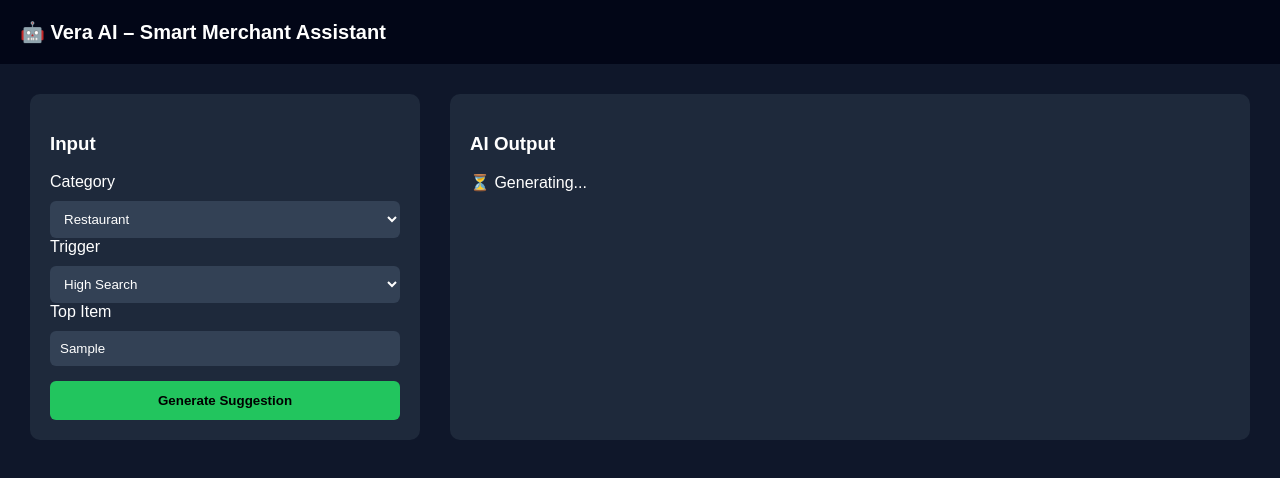
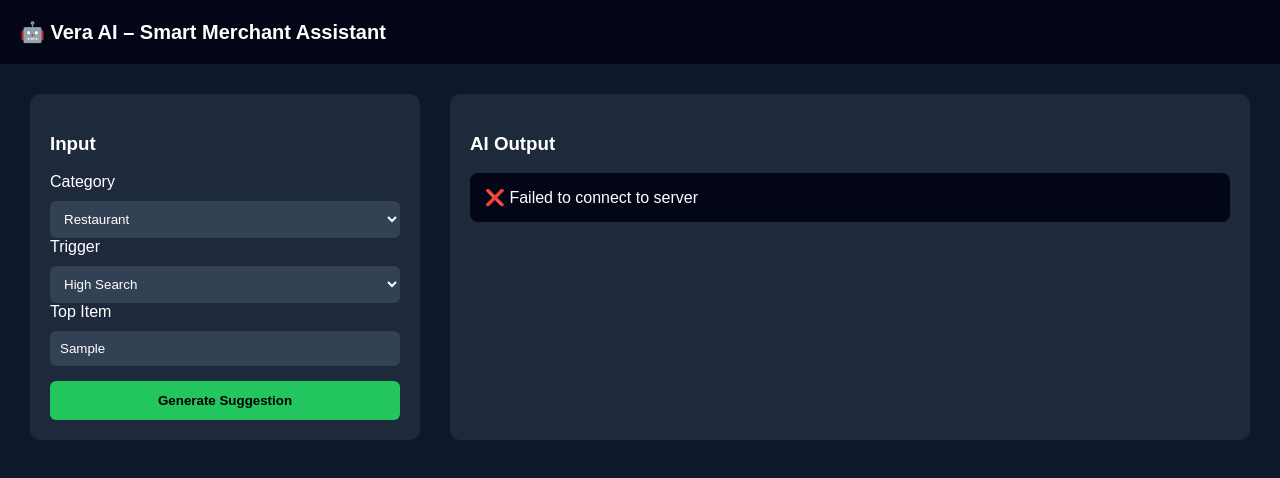
Before and after one commit to ansh-vastav/magicpin-vera-ai, a website: page frontend/index.html in a window 1280 px wide. Both pictures are taken after typing "Sample" into the empty fields and a click on the button "Generate Suggestion". Drawn offline with Linux system fonts and the light colour scheme; no server answers.

Commit message:
Update index.html

```diff
--- a/frontend/index.html
+++ b/frontend/index.html
@@ -131,7 +131,8 @@
 
     document.getElementById("output").innerHTML = "⏳ Generating...";
 
-            const res = await fetch("/compose", {
+    try {
+      const res = await fetch("https://magicpin-vera-ai-jk0c.onrender.com/compose", {
         method: "POST",
         headers: { "Content-Type": "application/json" },
         body: JSON.stringify({
@@ -149,8 +150,11 @@
         "<div class='label'>CTA</div><div class='value'>" + data.cta + "</div>" +
         "<div class='label'>Rationale</div><div class='value'>" + data.rationale + "</div>" +
         "</div>";
+
+    } catch (err) {
+      document.getElementById("output").innerHTML =
+        "<div class='card'>❌ Failed to connect to server</div>";
     }
-        </script>
-
-      </body>
+  }
+</script>      </body>
     </html>
```
Lines whose indentation alone changed are shown as unchanged.
